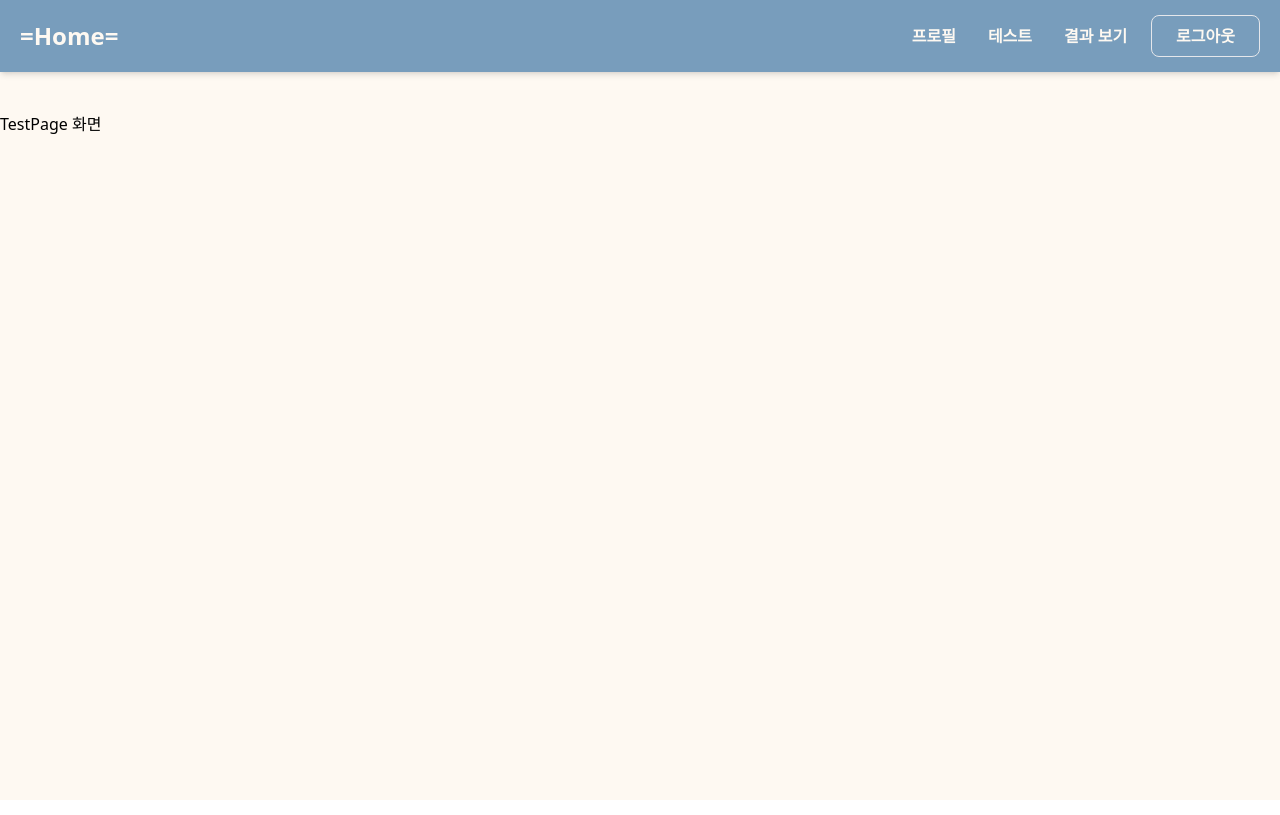
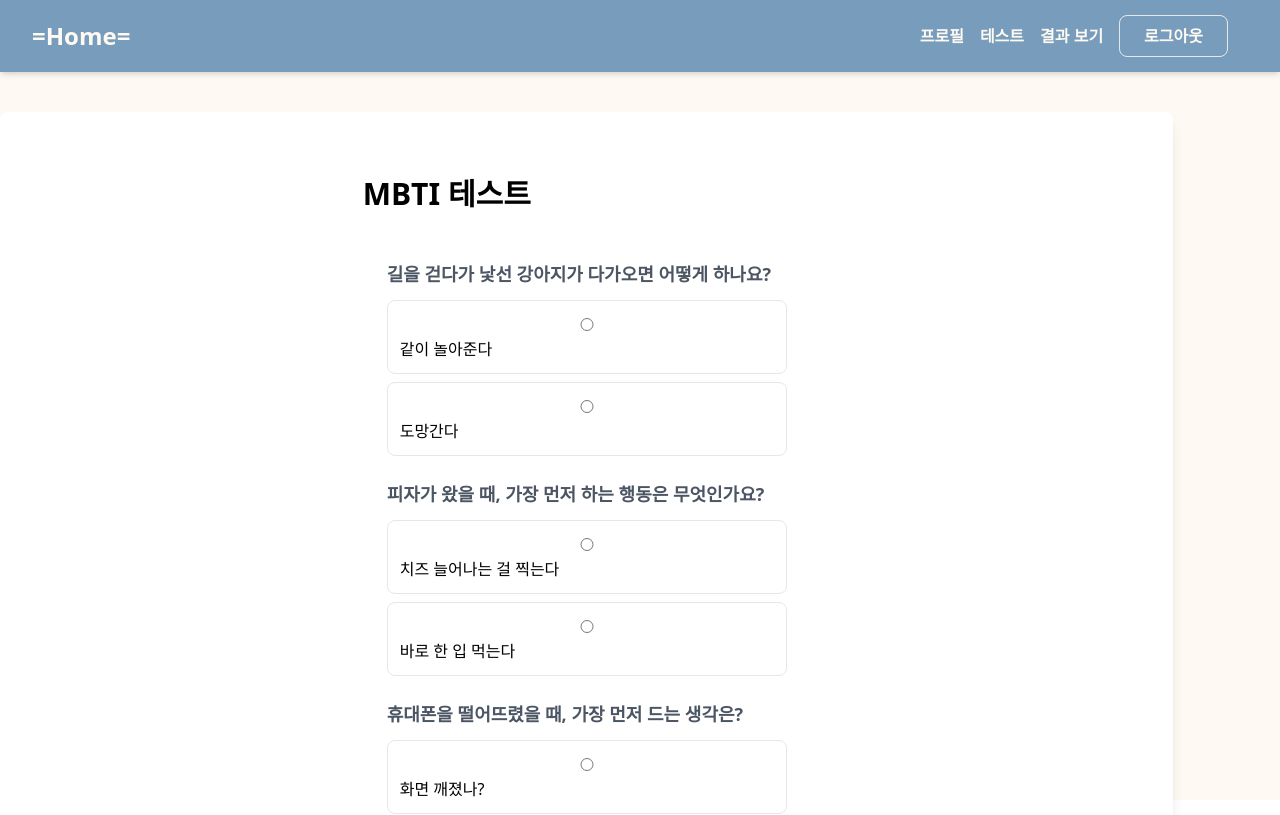
Before and after one commit to chay140/mbit-test, a React (Vite) app: page /testpage in a window 1280 px wide. Shown: the top 815 px of the page. Built offline with nearby package versions, Linux system fonts and the light colour scheme.

Commit message:
fix : test 페이지 폼 불러오기와 연결

```diff
--- /dev/null
+++ b/src/api/auth.js
@@ -0,0 +1,14 @@
+import axios from 'axios';
+
+const API_URL = 'https://moneyfulpublicpolicy.co.kr';
+
+export const register = async (userData) => {
+  const response = await axios.post(`${API_URL}/register`, userData);
+  return response.data;
+};
+
+export const login = async (userData) => {};
+
+export const getUserProfile = async (token) => {};
+
+export const updateProfile = async (formData) => {};
--- /dev/null
+++ b/src/api/testResults.js
@@ -0,0 +1,3 @@
+export const createTestResult = () => {
+    console.log("아직 구현 안됨")
+}
--- a/src/components/Header.jsx
+++ b/src/components/Header.jsx
@@ -4,8 +4,8 @@ import Menu from './Menu';
 
 const Header = () => {
   return (
-    <header className="flex justify-between items-center bg-blue shadow-md">
-      <Link to="/" className="link text-2xl ml-3">
+    <header className="flex justify-between items-center bg-blue shadow-md px-8">
+      <Link to="/" className="link text-2xl">
         =Home=
       </Link>
       <Menu />
--- /dev/null
+++ b/src/components/TestForm.jsx
@@ -0,0 +1,57 @@
+import React, { useState } from 'react';
+import { questions } from '../data/questions';
+
+const TestForm = ({ onSubmit }) => {
+  const [answers, setAnswers] = useState(
+    Array(questions.length).fill({ type: '', answer: '' })
+  );
+
+  const handleChange = (index, answer) => {
+    const newAnswers = [...answers];
+    newAnswers[index] = { type: questions[index].type, answer };
+    setAnswers(newAnswers);
+  };
+
+  const handleSubmit = (e) => {
+    e.preventDefault();
+    onSubmit(answers);
+  };
+
+  return (
+    <form onSubmit={handleSubmit} className="space-y-6 p-6 rounded-lg">
+      {questions.map((q, index) => (
+        <div key={q.id} className="mb-6">
+          <p className="font-semibold text-lg mb-3">{q.question}</p>
+          <div className="space-y-2">
+            {q.options.map((option, i) => (
+              <label
+                key={i}
+                className={`block p-3 border rounded-lg cursor-pointer transition-colors duration-300 ${
+                  answers[index]?.answer === option ? 'bg-gray-100' : ''
+                } hover:bg-gray-100`}
+              >
+                <input
+                  type="radio"
+                  name={`question-${index}`}
+                  value={option}
+                  checked={answers[index]?.answer === option}
+                  onChange={() => handleChange(index, option)}
+                  className="mr-2 text-primary-color"
+                />
+                {option}
+              </label>
+            ))}
+          </div>
+        </div>
+      ))}
+      <button
+        type="submit"
+        className="w-full bg-primary-color text-white py-3 rounded-lg font-semibold hover:bg-primary-dark transition duration-300 hover:text-[#FF5A5F]"
+      >
+        제출하기
+      </button>
+    </form>
+  );
+};
+
+export default TestForm;
--- a/src/index.css
+++ b/src/index.css
@@ -28,5 +28,5 @@ input {
 }
 
 .link {
-  @apply p-2 my-3 text-ivory font-bold rounded-lg transition hover:text-black
+  @apply py-2 my-3 text-ivory font-bold rounded-lg transition hover:text-black
 }
--- a/src/pages/TestPage.jsx
+++ b/src/pages/TestPage.jsx
@@ -1,5 +1,45 @@
-const TestPage = () => {
-  return <div>TestPage 화면</div>;
+import React, { useState } from 'react';
+import TestForm from '../components/TestForm';
+import { calculateMBTI, mbtiDescriptions } from '../utils/mbtiCalculator';
+import { createTestResult } from '../api/testResults';
+import { useNavigate } from 'react-router-dom';
+
+const TestPage = ({ user }) => {
+  const navigate = useNavigate();
+  const [result, setResult] = useState(null);
+
+  const handleTestSubmit = async (answers) => {
+    const mbtiResult = calculateMBTI(answers);
+    /* Test 결과는 mbtiResult 라는 변수에 저장이 됩니다. 이 데이터를 어떻게 API 를 이용해 처리 할 지 고민해주세요. */
+  };
+
+  const handleNavigateToResults = () => {
+    navigate('/results');
+  };
+
+  return (
+    <div className="w-11/12 flex flex-col items-center justify-center bg-white shadow-lg rounded-lg p-8">
+      <div className="rounded-lg p-8 max-w-lg w-full h-full overflow-y-auto">
+        {!result ? (
+          <>
+            <h1>MBTI 테스트</h1>
+            <TestForm onSubmit={handleTestSubmit} />
+          </>
+        ) : (
+          <>
+            <h1>테스트 결과: {result}</h1>
+            <p className="text-lg text-gray-700 mb-6">
+              {mbtiDescriptions[result] ||
+                '해당 성격 유형에 대한 설명이 없습니다.'}
+            </p>
+            <button onClick={handleNavigateToResults} className="w-full">
+              결과 페이지로 이동하기
+            </button>
+          </>
+        )}
+      </div>
+    </div>
+  );
 };
 
 export default TestPage;
```
